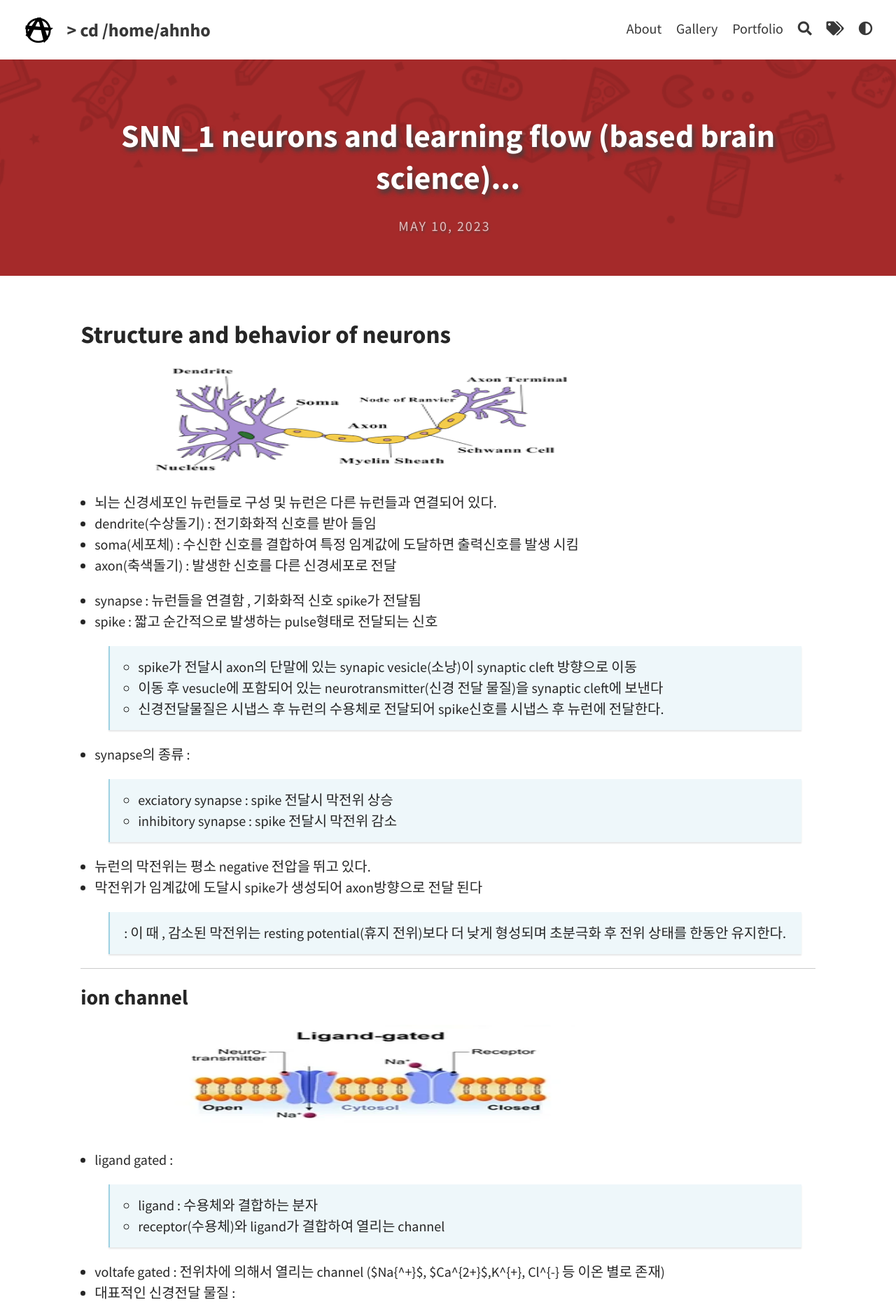
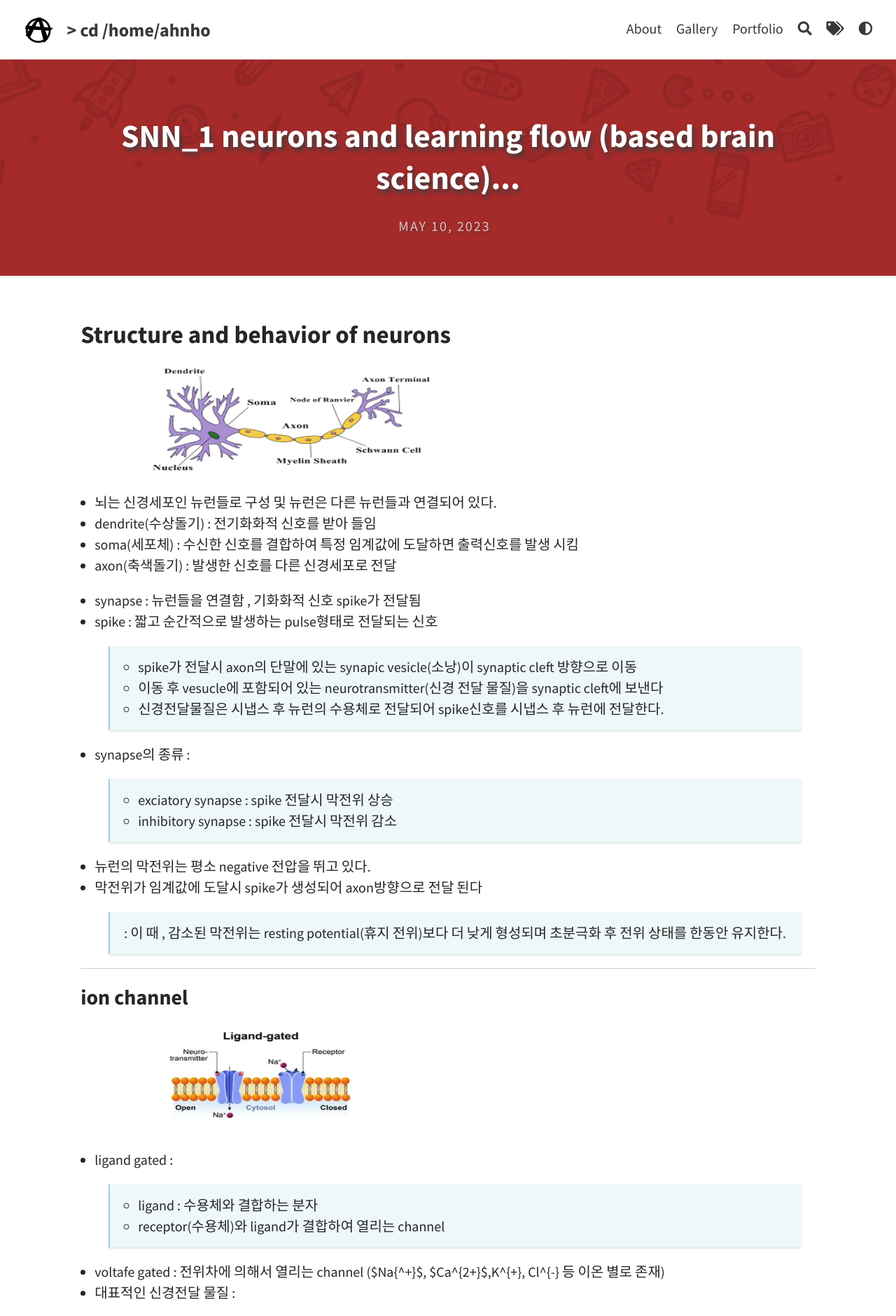
Before and after one commit to Ahnho/Ahnho.github.io, a Jekyll site: the page built from _posts/2023-05-10-SNN_1.md, in a window 1280 px wide. Shown: the top 1880 px of the page at 70% size. Built offline with Jekyll 4.4.1, drawn with Linux system fonts in a browser that asks for light colours.

Commit message:
image update

```diff
--- a/_posts/2023-05-10-SNN_1.md
+++ b/_posts/2023-05-10-SNN_1.md
@@ -10,7 +10,7 @@ excerpt_separator: <!--more-->
 
 ## Structure and behavior of neurons
 
-<img src= "/image/SNN/neuron.png" width="800px" height="150px" title="image"/>
+<img src= "/image/SNN/neuron.png" width="600px" height="150px" title="image"/>
 
 - 뇌는 신경세포인 뉴런들로 구성 및 뉴런은 다른 뉴런들과 연결되어 있다.
 - dendrite(수상돌기) : 전기화화적 신호를 받아 들임
@@ -36,7 +36,7 @@ excerpt_separator: <!--more-->
 
 ### ion channel
 
-<img src= "/image/SNN/ion.png" width="800px" height="150px" title="image"/>
+<img src= "/image/SNN/ion.png" width="500px" height="150px" title="image"/>
 
 - ligand gated :
 > - ligand : 수용체와 결합하는 분자
@@ -56,13 +56,13 @@ excerpt_separator: <!--more-->
 
 
 ## SNN learning flow
-<img src= "/image/SNN/ma.png" width="800px" height="150px" title="image"/>
+<img src= "/image/SNN/ma.png" width="500px" height="150px" title="image"/>
 
 - 세포 이온마다 세포의 내부와 외부는 농도차가 남  $Na^+$ 같은 경우는 외부가 내부보다 약 10배정도 농도가 큼
 > : 외부의 어떤 존재하지않는 경우 엔트로피에 의해서 세포 내부와 외부를 맞출려는 힘이 생김
 > : **그래서 평균적으로 나가는 이온들과 들어오는 이온들의 상쇄되어 전체적으로 이동하지 않도록 처럼 보이는 평행상태를 만들기 위해서는 전기장을 걸어줄 필요가 있다.  **
 
-<img src= "/image/SNN/spike_graph.png" width="800px" height="150px" title="image"/>
+<img src= "/image/SNN/spike_graph.png" width="500px" height="200px" title="image"/>
 
 - postsynaptic neuron의 전위가 휴지 전위일 때 axon 말단에서 전달되어온 Glu 신경전달물질과 AMPA 수용체와 결합한다
 > - 이 때 , $Na^+$ channel이 열리면서 세포안으로  $Na^+$가 올라가면서 막전위가 올라감
```
